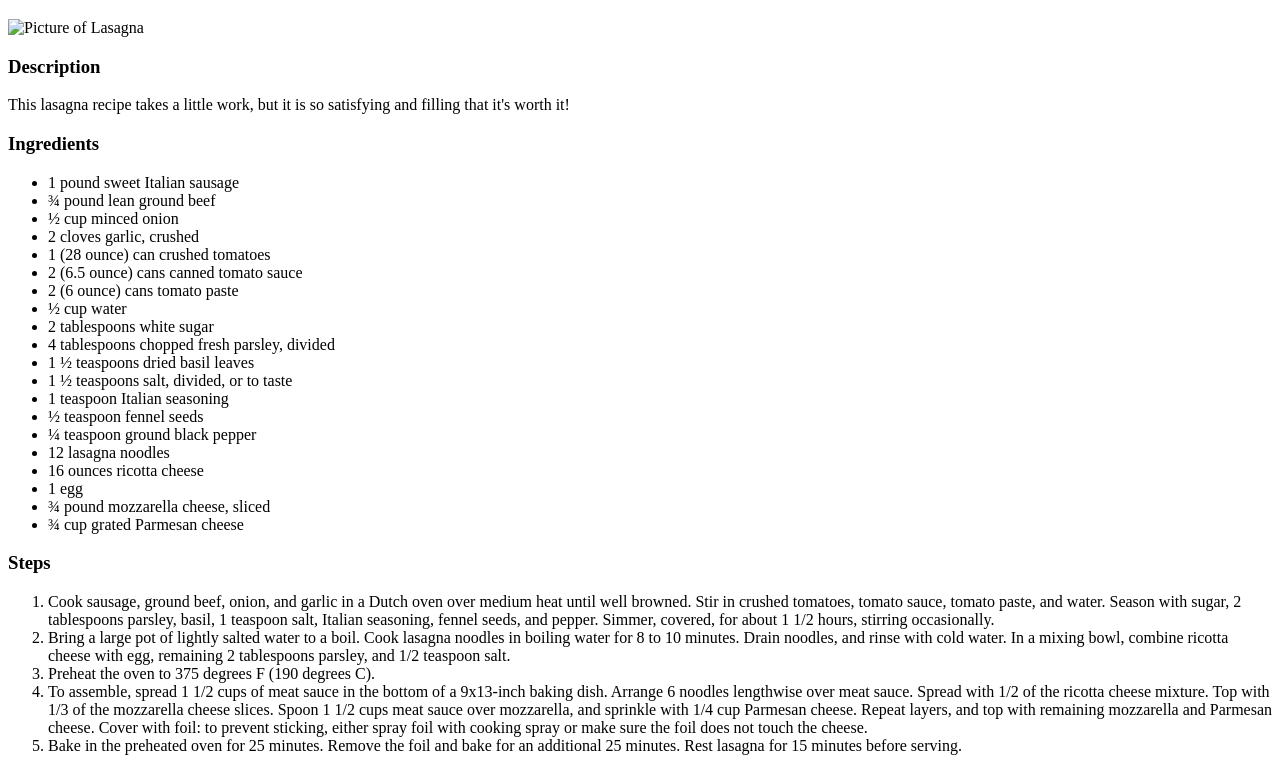
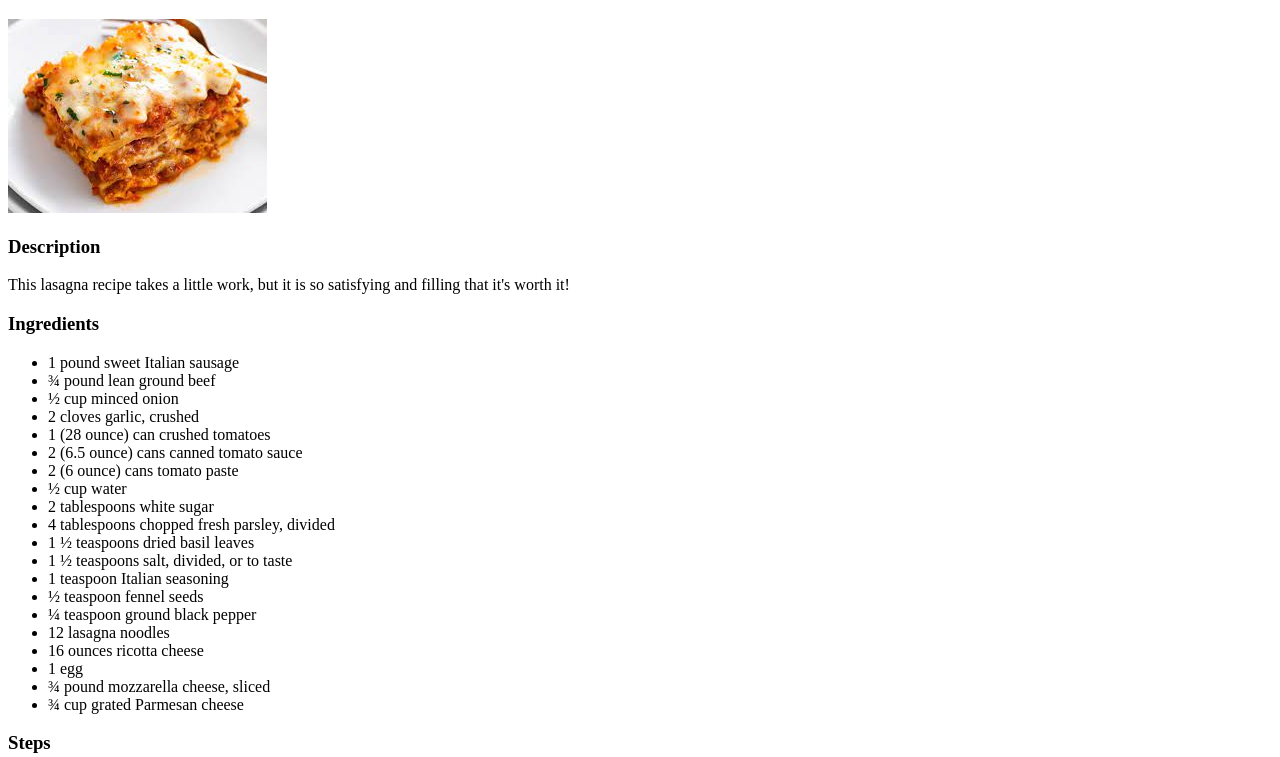
Before and after one commit to sirmankey/odin-recipes, a plain HTML site: page recipes/lasagna.html in a window 1280 px wide. Shown: the part 61-818 px from the top of the page. Drawn offline with Linux system fonts and the light colour scheme.

Commit message:
Fixed Picture link

```diff
--- a/recipes/lasagna.html
+++ b/recipes/lasagna.html
@@ -8,7 +8,7 @@
         <h1>
             Lasagna
         </h1>
-        <img href="images/lasagna.jpg" alt="Picture of Lasagna">
+        <img src="images/lasagna.jpg" alt="Picture of Lasagna">
         <h3>
             Description
         </h3>
```
Also changed, not shown: recipes/ribeye.html (+1 -1 lines).
